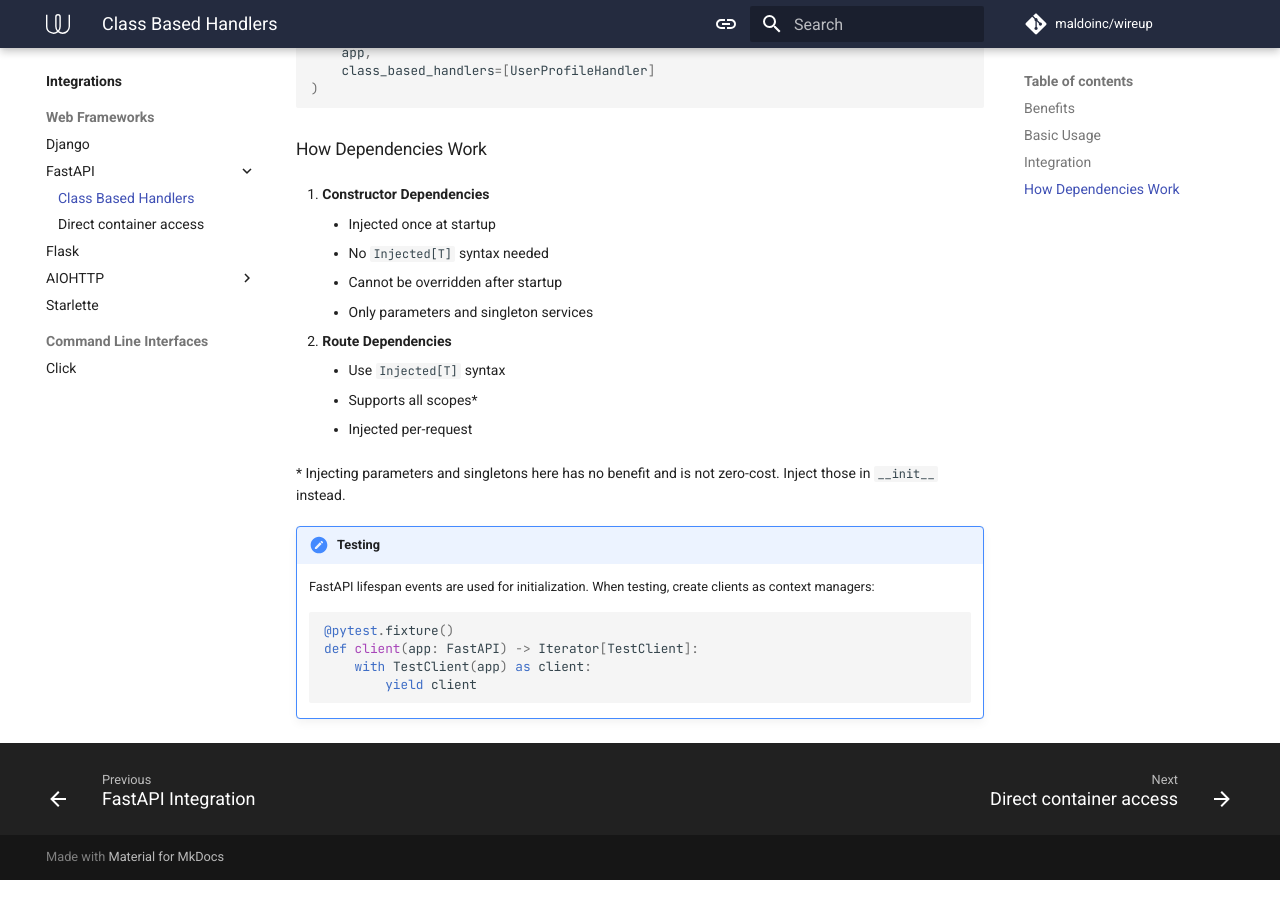
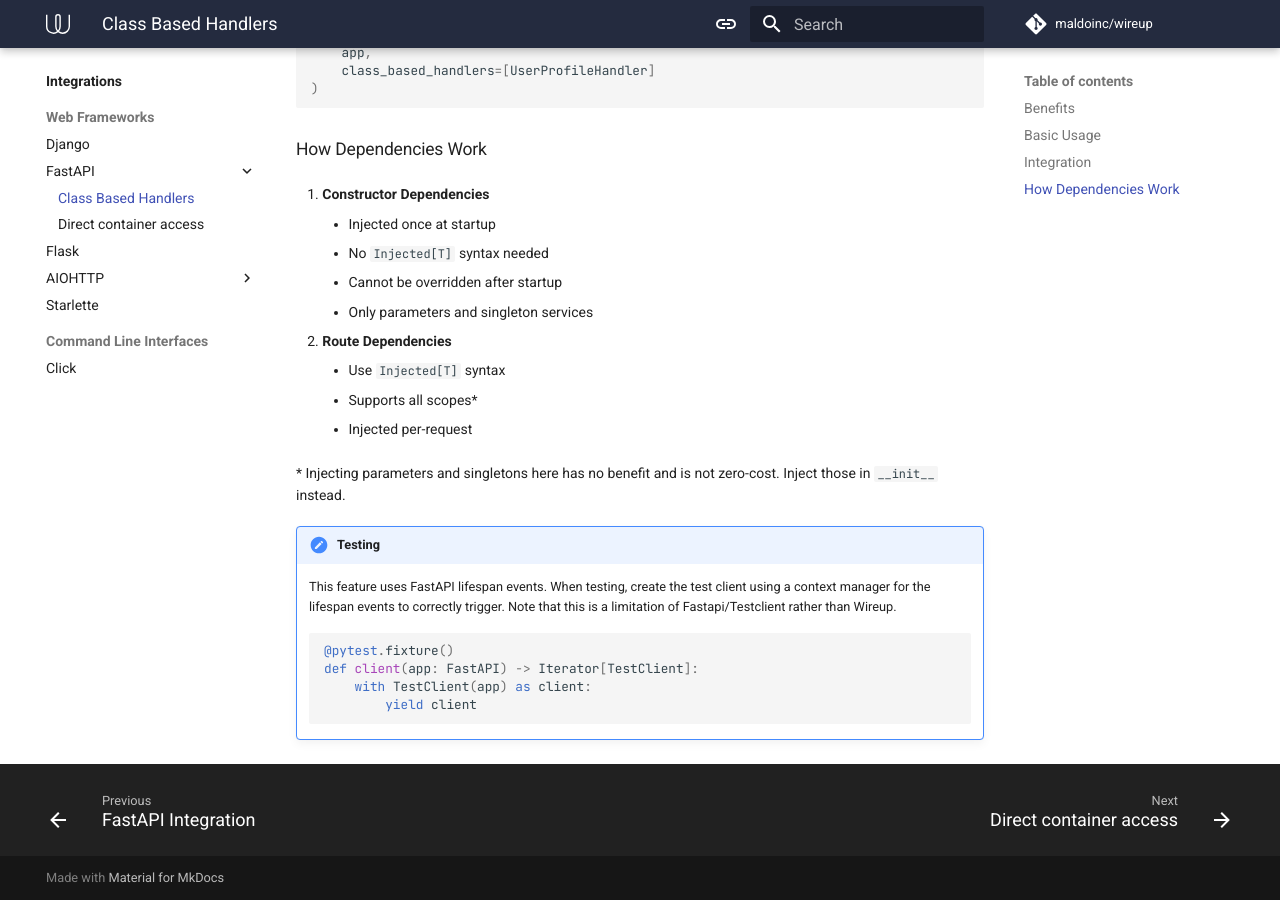
Before and after one commit to maldoinc/wireup, an MkDocs documentation site: the page built from docs/pages/integrations/fastapi/class_based_handlers.md, in a window 1280 px wide and 900 px high, scrolled down 1030 px. Built offline with MkDocs 1.6.1 and Material for MkDocs 9.7.7, drawn with Linux system fonts in a browser that asks for light colours; comment, search, counter and statistics services are not loaded; the version menu is left out.

Commit message:
Update fastapi docs

````diff
--- a/docs/pages/integrations/fastapi/class_based_handlers.md
+++ b/docs/pages/integrations/fastapi/class_based_handlers.md
@@ -68,7 +68,9 @@ wireup.integration.fastapi.setup(
 \*  Injecting parameters and singletons here has no benefit and is not zero-cost. Inject those in `__init__` instead.
 
 !!! note "Testing"
-    FastAPI lifespan events are used for initialization. When testing, create clients as context managers:
+    This feature uses FastAPI lifespan events. When testing, create the test client using a context manager for the
+    lifespan events to correctly trigger. Note that this is a limitation of Fastapi/Testclient rather than Wireup.
+
     ```python
     @pytest.fixture()
     def client(app: FastAPI) -> Iterator[TestClient]:
````
